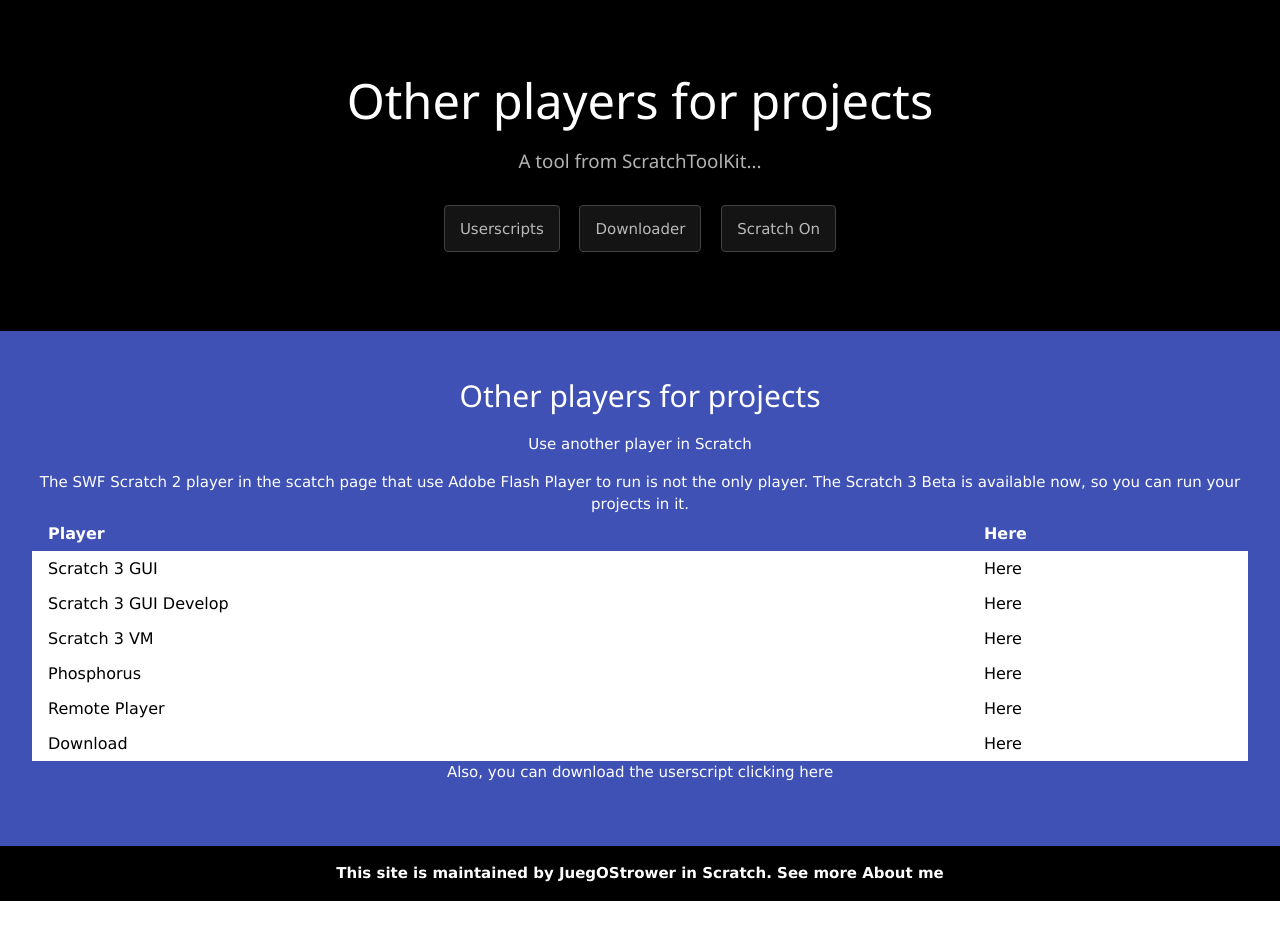
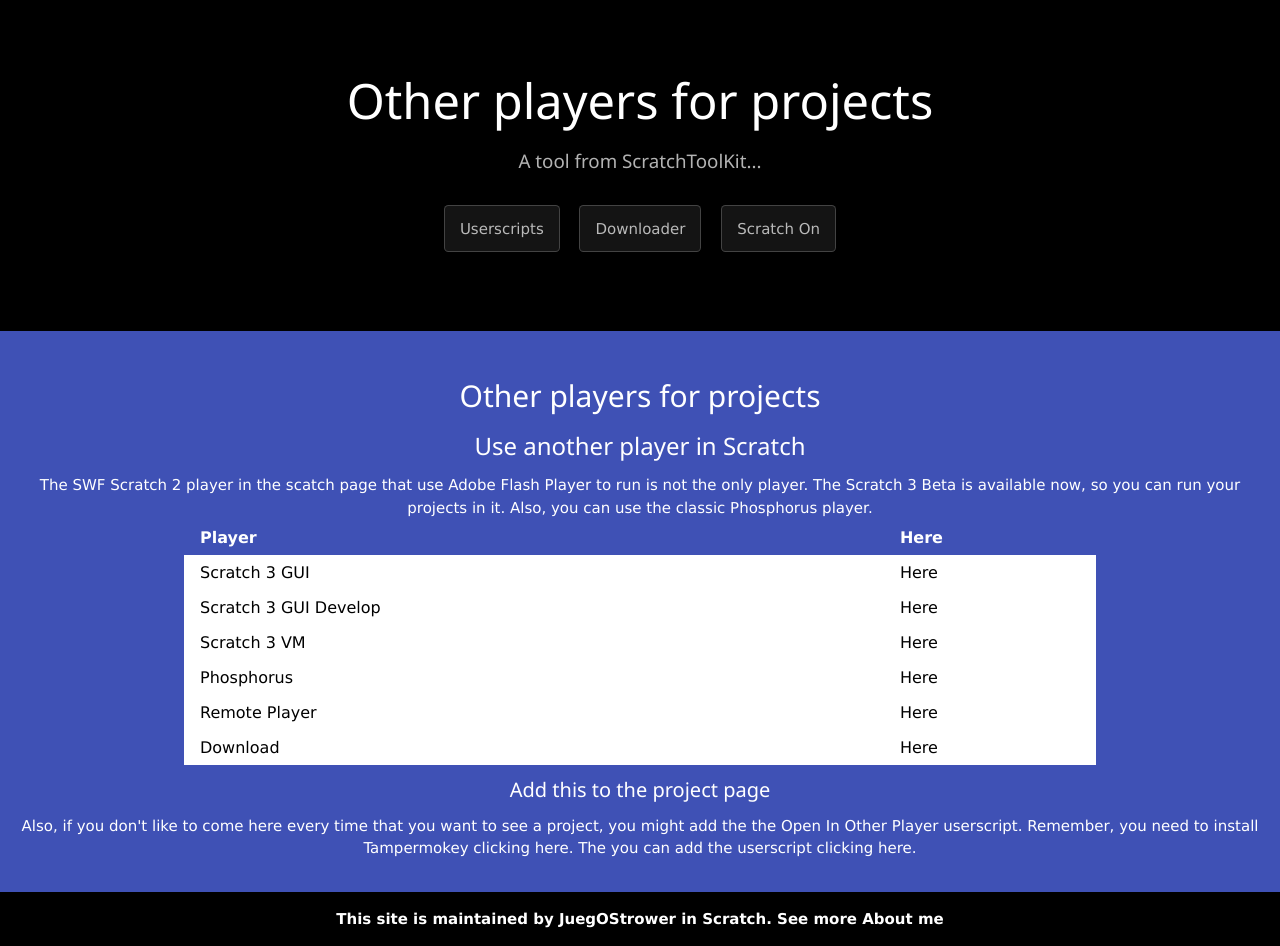
Before and after one commit to JuegOStrower/juegostrower.github.io, a Jekyll site: the page players/index.html, which Jekyll copies as it is, in a window 1280 px wide. Built offline with Jekyll 4.4.1, drawn with Linux system fonts in a browser that asks for light colours; before the commit the page ends 901 px from its top, so only the background shows below that.

Commit message:
Update index.html

```diff
--- a/players/index.html
+++ b/players/index.html
@@ -31,11 +31,11 @@
     <div style="min-height: calc(100vh - 331px - 54px);" class="w3-indigo w3-center">
       <div class="w3-padding-32">
         <h2>Other players for projects</h2>
-        <p>Use another player in Scratch</p>
+        <h3>Use another player in Scratch</h3>
         <div class="w3-container w3-responsive">
-          The SWF Scratch 2 player in the scatch page that use Adobe Flash Player to run is not the only player. The Scratch 3 Beta is available now, so you can run your projects in it.
+          The SWF Scratch 2 player in the scatch page that use Adobe Flash Player to run is not the only player. The Scratch 3 Beta is available now, so you can run your projects in it. Also, you can use the classic Phosphorus player.
           <div class="w3-container w3-responsive">
-            <table class="w3-table">
+            <table class="w3-table" style="margin:0px auto; width:75%">
               <tbody>
                 <tr class="w3-text-white">
                   <th>Player</th>
@@ -68,7 +68,8 @@
               </tbody>
             </table>
           </div>
-          Also, you can download the userscript clicking here
+          <h4>Add this to the project page</h4>
+          Also, if you don't like to come here every time that you want to see a project, you might add the the Open In Other Player userscript. Remember, you need to install Tampermokey clicking <a href="/tampermokey">here</a>. The you can add the userscript clicking <a href="add.user.js">here</a>.
         </div>
       </div>
     </div>
```
